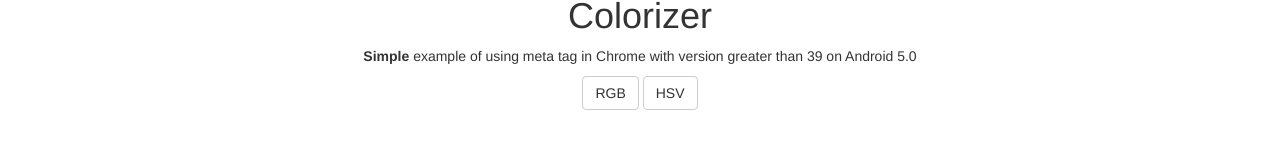
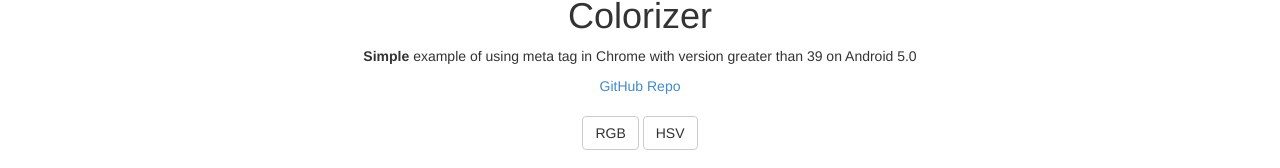
Before and after one commit to michey/michey.github.io, a plain HTML site: page colorizer/index.html in a window 1280 px wide. Shown: the part 174-342 px from the top of the page. Drawn offline with Linux system fonts and the light colour scheme.

Commit message:
link to gh repo

```diff
--- a/colorizer/index.html
+++ b/colorizer/index.html
@@ -65,6 +65,9 @@
 
         <p><strong>Simple</strong> example of using meta tag in Chrome with
           version greater than 39 on Android 5.0</p>
+        <a href="https://github.com/michey/colorizer">GitHub Repo</a>
+        <br>
+        <br>
         <a class="btn btn-default page-scroll" href="#rgb">RGB</a>
         <a class="btn btn-default page-scroll" href="#hsv">HSV</a>
       </div>
```
